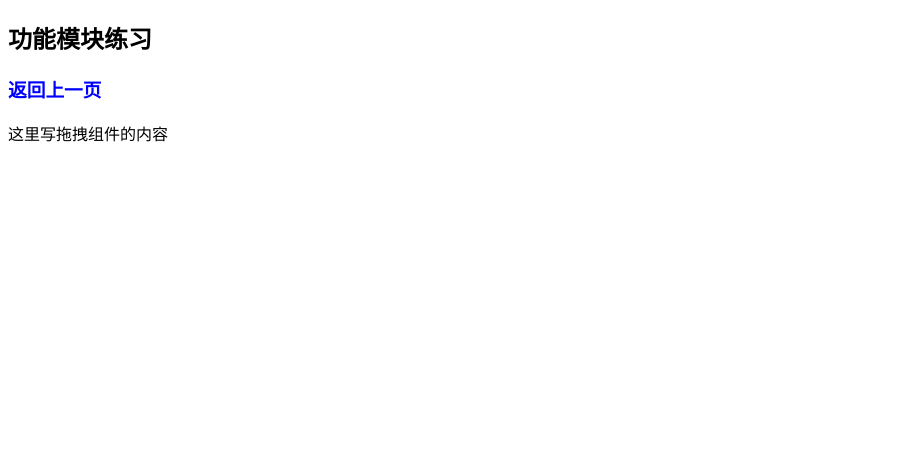
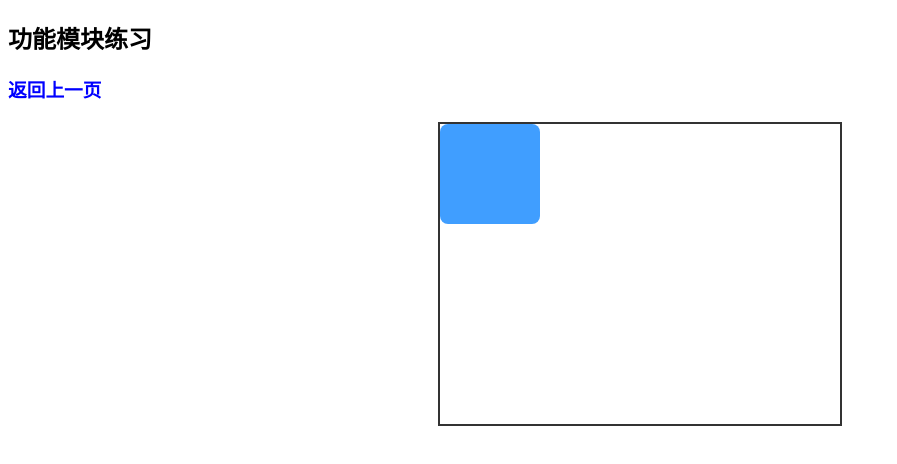
Before and after one commit to mingqiangChe/viteReact, a React (Vite) app: page /features/dragGable in a window 1280 px wide. Shown: the top 464 px of the page, without its empty margins (0-897 px from the left). Built offline with nearby package versions, Linux system fonts and the light colour scheme.

Commit message:
fead：拖拽

```diff
--- a/src/pages/features/Draggable.tsx
+++ b/src/pages/features/Draggable.tsx
@@ -1,3 +1,92 @@
-export default function Draggable() {
-  return <div>这里写拖拽组件的内容</div>;
+import { useState, useRef, useEffect } from 'react';
+
+export default function DraggableBox() {
+  // 盒子当前位置，初始放在左上角 (0,0)
+  const [position, setPosition] = useState({ x: 0, y: 0 });
+
+  // 是否正在拖拽
+  const dragging = useRef(false);
+  // 记录鼠标点击时的位置与盒子左上角的偏移量
+  const dragOffset = useRef({ x: 0, y: 0 });
+
+  // 盒子容器的 ref，用于计算边界限制
+  const containerRef = useRef(null);
+
+  // 鼠标按下时触发，开始拖拽
+  function handleMouseDown(e) {
+    dragging.current = true;
+    const box = e.target.getBoundingClientRect();
+    dragOffset.current = {
+      x: e.clientX - box.left,
+      y: e.clientY - box.top,
+    };
+    // 阻止默认事件，避免选中文字
+    e.preventDefault();
+  }
+
+  // 鼠标移动时触发，更新盒子位置
+  function handleMouseMove(e) {
+    if (!dragging.current) return;
+
+    const container = containerRef.current.getBoundingClientRect();
+
+    // 计算新位置，减去偏移量，使鼠标相对盒子固定点拖动
+    let newX = e.clientX - container.left - dragOffset.current.x;
+    let newY = e.clientY - container.top - dragOffset.current.y;
+
+    // 限制拖拽范围在容器内（可选）
+    const maxX = container.width - 100; // 盒子宽度100px
+    const maxY = container.height - 100; // 盒子高度100px
+
+    if (newX < 0) newX = 0;
+    if (newY < 0) newY = 0;
+    if (newX > maxX) newX = maxX;
+    if (newY > maxY) newY = maxY;
+
+    setPosition({ x: newX, y: newY });
+  }
+
+  // 鼠标松开时，停止拖拽
+  function handleMouseUp() {
+    dragging.current = false;
+  }
+
+  // 绑定全局鼠标事件，防止鼠标移出盒子时拖拽失效
+  useEffect(() => {
+    window.addEventListener('mousemove', handleMouseMove);
+    window.addEventListener('mouseup', handleMouseUp);
+
+    return () => {
+      window.removeEventListener('mousemove', handleMouseMove);
+      window.removeEventListener('mouseup', handleMouseUp);
+    };
+  }, []);
+
+  return (
+    <div
+      ref={containerRef}
+      style={{
+        width: '400px',
+        height: '300px',
+        border: '2px solid #333',
+        position: 'relative',
+        userSelect: 'none',
+        margin: '20px auto',
+      }}
+    >
+      <div
+        onMouseDown={handleMouseDown}
+        style={{
+          width: '100px',
+          height: '100px',
+          backgroundColor: '#409eff',
+          borderRadius: '8px',
+          position: 'absolute',
+          left: position.x,
+          top: position.y,
+          cursor: 'grab',
+        }}
+      />
+    </div>
+  );
 }
```
